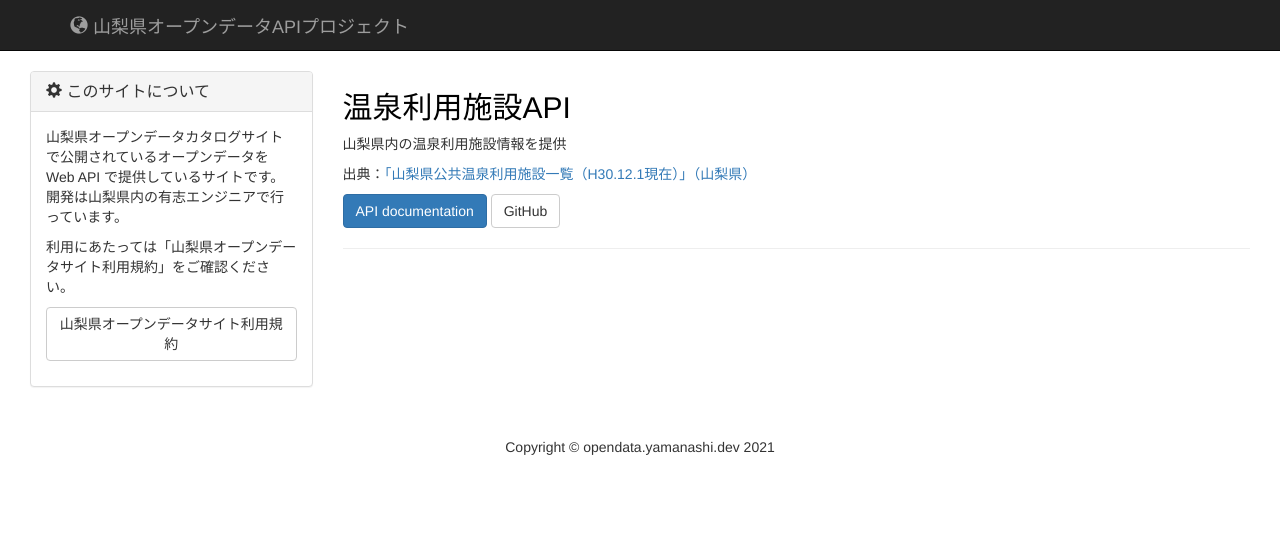
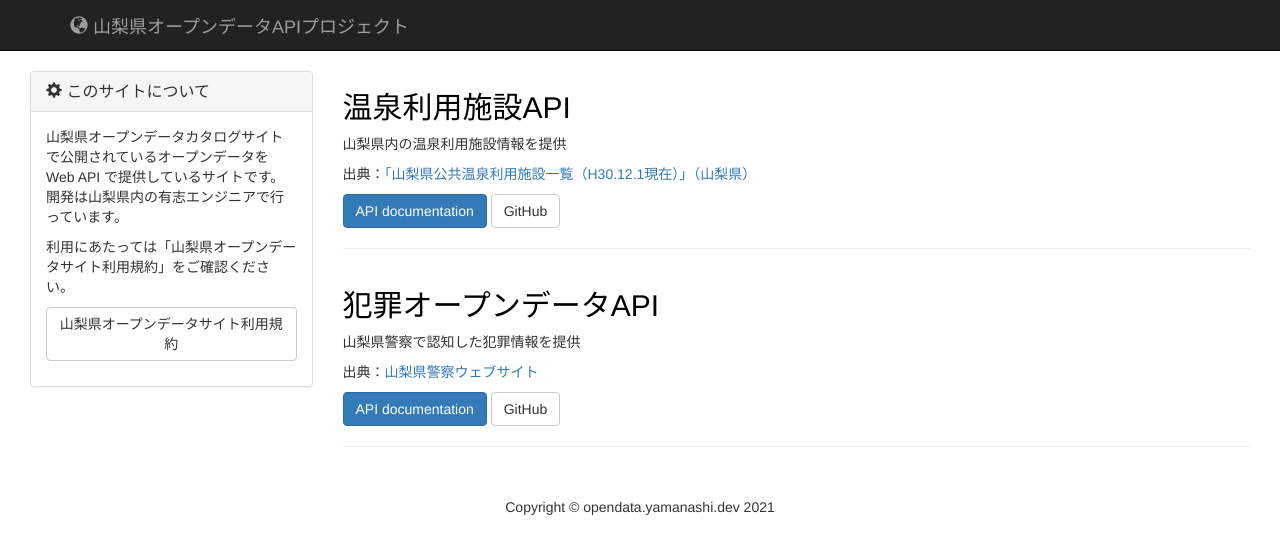
Before and after one commit to opendata-yamanashi/opendata-yamanashi.github.io, a plain HTML site: page index.html in a window 1280 px wide. Drawn offline with Linux system fonts and the light colour scheme.

Commit message:
犯罪オープンデータAPI を追加

```diff
--- a/index.html
+++ b/index.html
@@ -76,6 +76,20 @@
 				</article>
 			</div>
 			<hr>
+
+			<!-- Articles -->
+			<div class="row">
+				<article class="col-xs-12">
+					<h2>犯罪オープンデータAPI</h2>
+					<p>山梨県警察で認知した犯罪情報を提供</p>
+					<p>出典：<a href="https://www.pref.yamanashi.jp/police/p_anzen/hanzai_opendate.html">山梨県警察ウェブサイト</a></p>
+					<div>
+						<a class="btn btn-primary" href="https://opendata.yamanashi.dev/api/hanzai/docs">API documentation</a>
+						<a class="btn btn-default" href="https://github.com/opendata-yamanashi/hanzai-api">GitHub</a>
+					</div>
+				</article>
+			</div>
+			<hr>
 		</div><!--/Center Column-->
 
 	</div><!--/container-fluid-->
```
